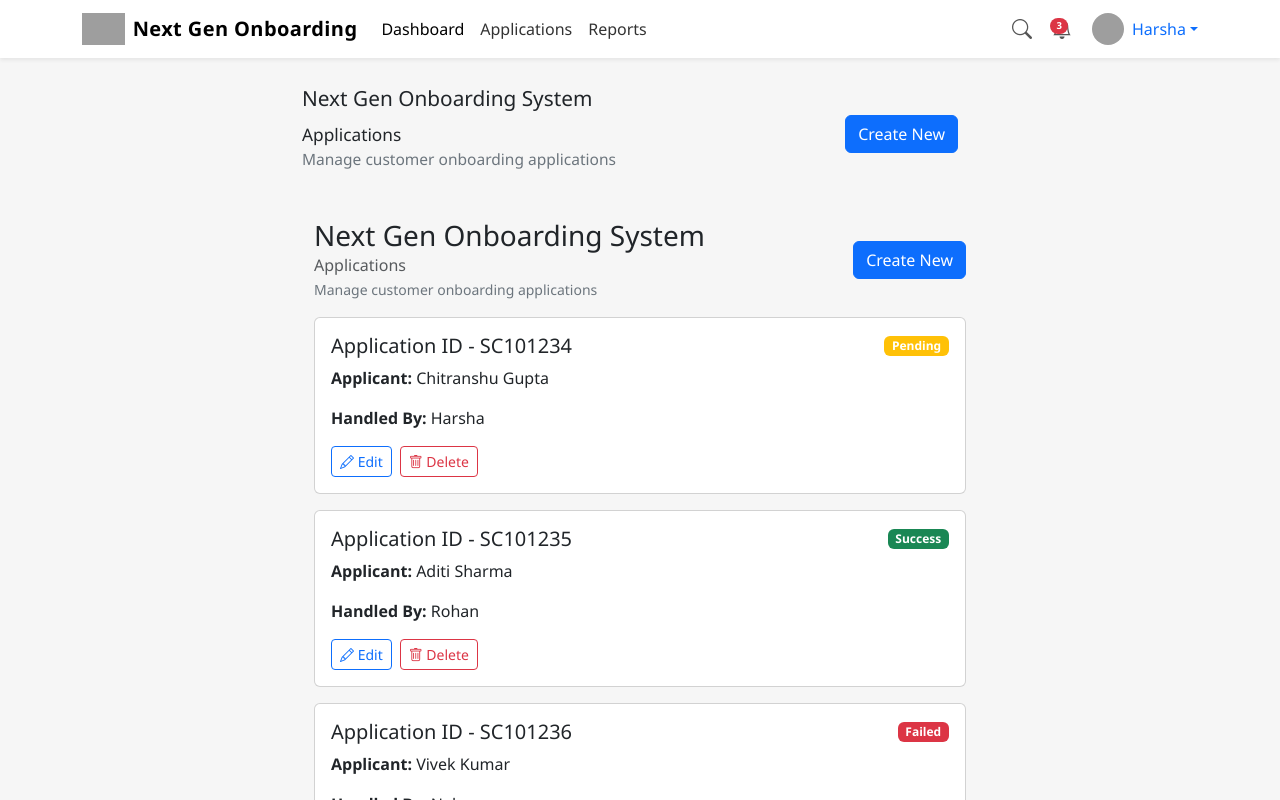
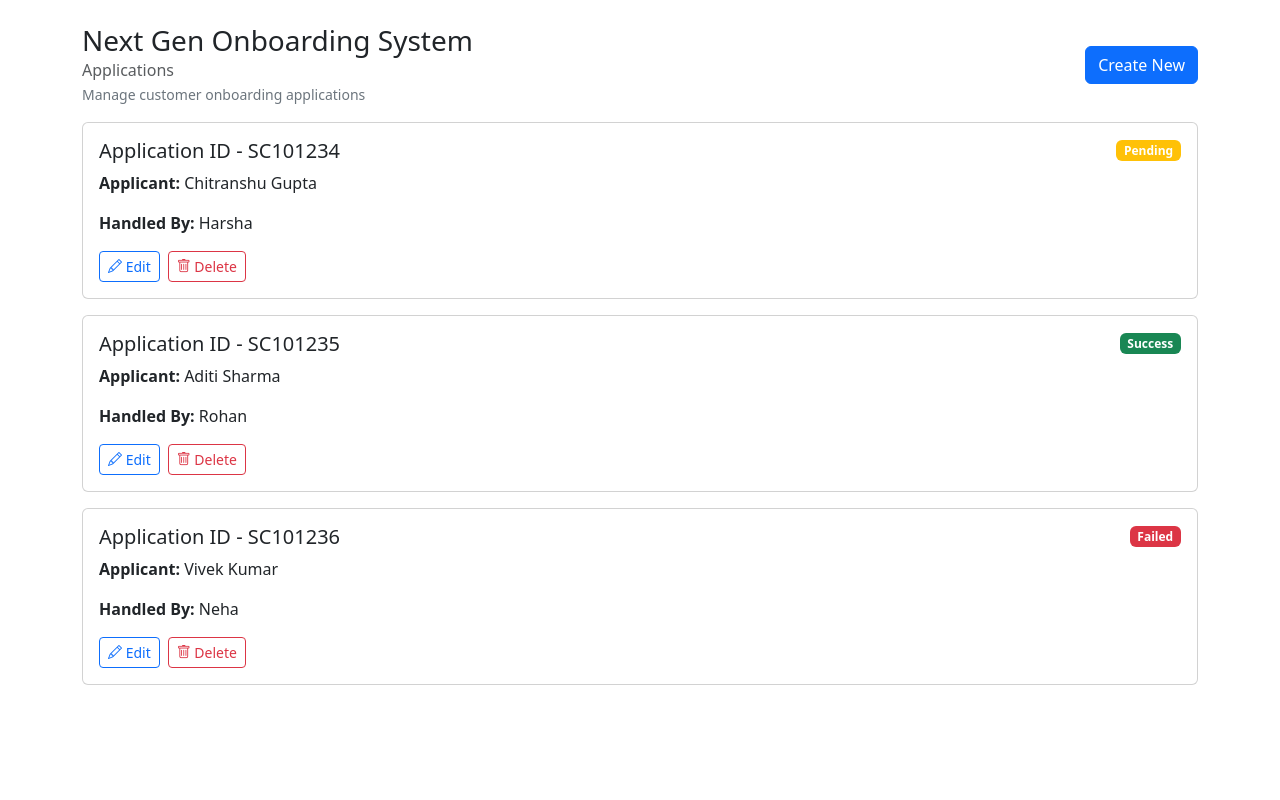
Before and after one commit to ChitranshuGupta-01/Temp, a React (Create React App) app: page / in a window 1280 px wide. Shown: the top 800 px of the page. Built offline with nearby package versions, Linux system fonts and the light colour scheme; grey boxes are pictures that could not be loaded.

Commit message:
Update App.js

```diff
--- a/src/App.js
+++ b/src/App.js
@@ -1,176 +1,8 @@
-import React, { useState } from "react";
-import Navbar from "./components/Navbar";
-import ApplicationCard from "./components/ApplicationCard";
+import React from "react";
 import "bootstrap/dist/css/bootstrap.min.css";
 import "bootstrap-icons/font/bootstrap-icons.css";
-import "./styles.css";
+import ApplicationCard from "./components/ApplicationCard";
 
 export default function App() {
-  const [applications, setApplications] = useState([
-    {
-      id: "SC101234",
-      status: "Pending",
-      applicant: "Chitranshu Gupta",
-      handler: "Harsha",
-    },
-    {
-      id: "SC101235",
-      status: "Success",
-      applicant: "Aditi Sharma",
-      handler: "Rohan",
-    },
-    {
-      id: "SC101236",
-      status: "Failed",
-      applicant: "Vivek Kumar",
-      handler: "Neha",
-    },
-  ]);
-
-  const [showModal, setShowModal] = useState(false);
-  const [newApp, setNewApp] = useState({
-    id: "",
-    status: "Pending",
-    applicant: "",
-    handler: "",
-  });
-
-  const handleCreate = () => {
-    setNewApp({ id: "", status: "Pending", applicant: "", handler: "" });
-    setShowModal(true);
-  };
-
-  const handleSave = () => {
-    if (!newApp.id || !newApp.applicant || !newApp.handler) {
-      alert("Please fill all fields");
-      return;
-    }
-    setApplications([...applications, newApp]);
-    setShowModal(false);
-  };
-
-  const handleDelete = (id) => {
-    setApplications(applications.filter((app) => app.id !== id));
-  };
-
-  const handleEdit = (id, updatedApp) => {
-    setApplications(
-      applications.map((app) => (app.id === id ? updatedApp : app))
-    );
-  };
-
-  return (
-    <>
-      <Navbar />
-      <div className="container container-custom">
-        <div className="d-flex justify-content-between align-items-center mb-1">
-          <div>
-            <div className="system-header">Next Gen Onboarding System</div>
-            <div className="subtitle">Applications</div>
-            <div className="applications-desc">
-              Manage customer onboarding applications
-            </div>
-          </div>
-          <button className="btn btn-primary create-btn" onClick={handleCreate}>
-            Create New
-          </button>
-        </div>
-
-        {applications.map((app) => (
-          <ApplicationCard
-            key={app.id}
-            app={app}
-            onDelete={handleDelete}
-            onEdit={handleEdit}
-          />
-        ))}
-      </div>
-
-      {/* Modal for creating new application */}
-      {showModal && (
-        <div className="modal fade show" style={{ display: "block" }}>
-          <div className="modal-dialog">
-            <div className="modal-content">
-              <div className="modal-header">
-                <h5 className="modal-title">Create New Application</h5>
-                <button
-                  type="button"
-                  className="btn-close"
-                  onClick={() => setShowModal(false)}
-                ></button>
-              </div>
-              <div className="modal-body">
-                <div className="mb-3">
-                  <label className="form-label">Application ID</label>
-                  <input
-                    type="text"
-                    className="form-control"
-                    value={newApp.id}
-                    onChange={(e) =>
-                      setNewApp({ ...newApp, id: e.target.value })
-                    }
-                  />
-                </div>
-                <div className="mb-3">
-                  <label className="form-label">Applicant Name</label>
-                  <input
-                    type="text"
-                    className="form-control"
-                    value={newApp.applicant}
-                    onChange={(e) =>
-                      setNewApp({ ...newApp, applicant: e.target.value })
-                    }
-                  />
-                </div>
-                <div className="mb-3">
-                  <label className="form-label">Handled By</label>
-                  <input
-                    type="text"
-                    className="form-control"
-                    value={newApp.handler}
-                    onChange={(e) =>
-                      setNewApp({ ...newApp, handler: e.target.value })
-                    }
-                  />
-                </div>
-                <div className="mb-3">
-                  <label className="form-label">Status</label>
-                  <select
-                    className="form-select"
-                    value={newApp.status}
-                    onChange={(e) =>
-                      setNewApp({ ...newApp, status: e.target.value })
-                    }
-                  >
-                    <option>Pending</option>
-                    <option>Success</option>
-                    <option>Failed</option>
-                  </select>
-                </div>
-              </div>
-              <div className="modal-footer">
-                <button
-                  type="button"
-                  className="btn btn-secondary"
-                  onClick={() => setShowModal(false)}
-                >
-                  Cancel
-                </button>
-                <button
-                  type="button"
-                  className="btn btn-primary"
-                  onClick={handleSave}
-                >
-                  Save
-                </button>
-              </div>
-            </div>
-          </div>
-        </div>
-      )}
-
-      {/* Modal backdrop */}
-      {showModal && <div className="modal-backdrop fade show"></div>}
-    </>
-  );
+  return <ApplicationCard />;
 }
```
